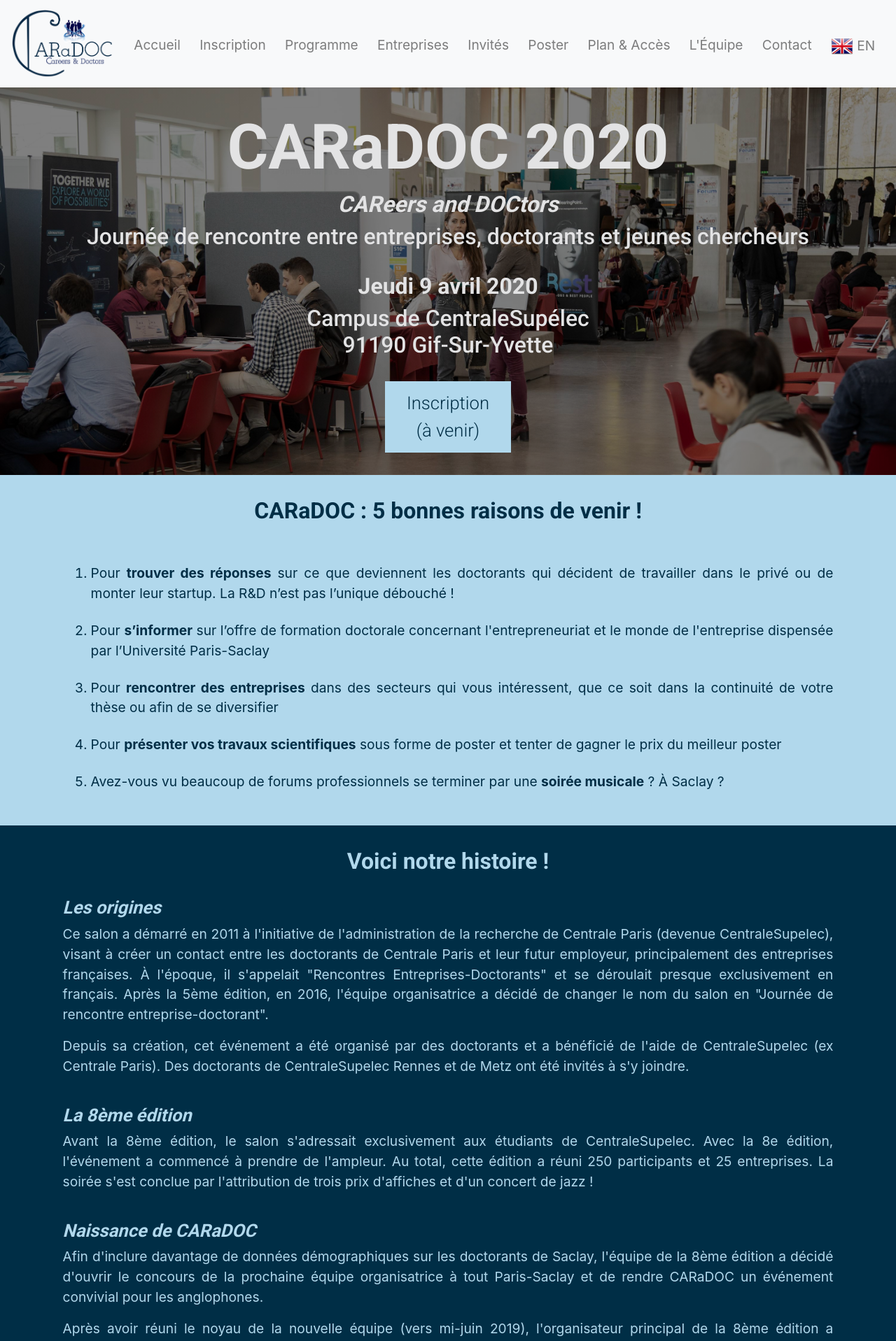
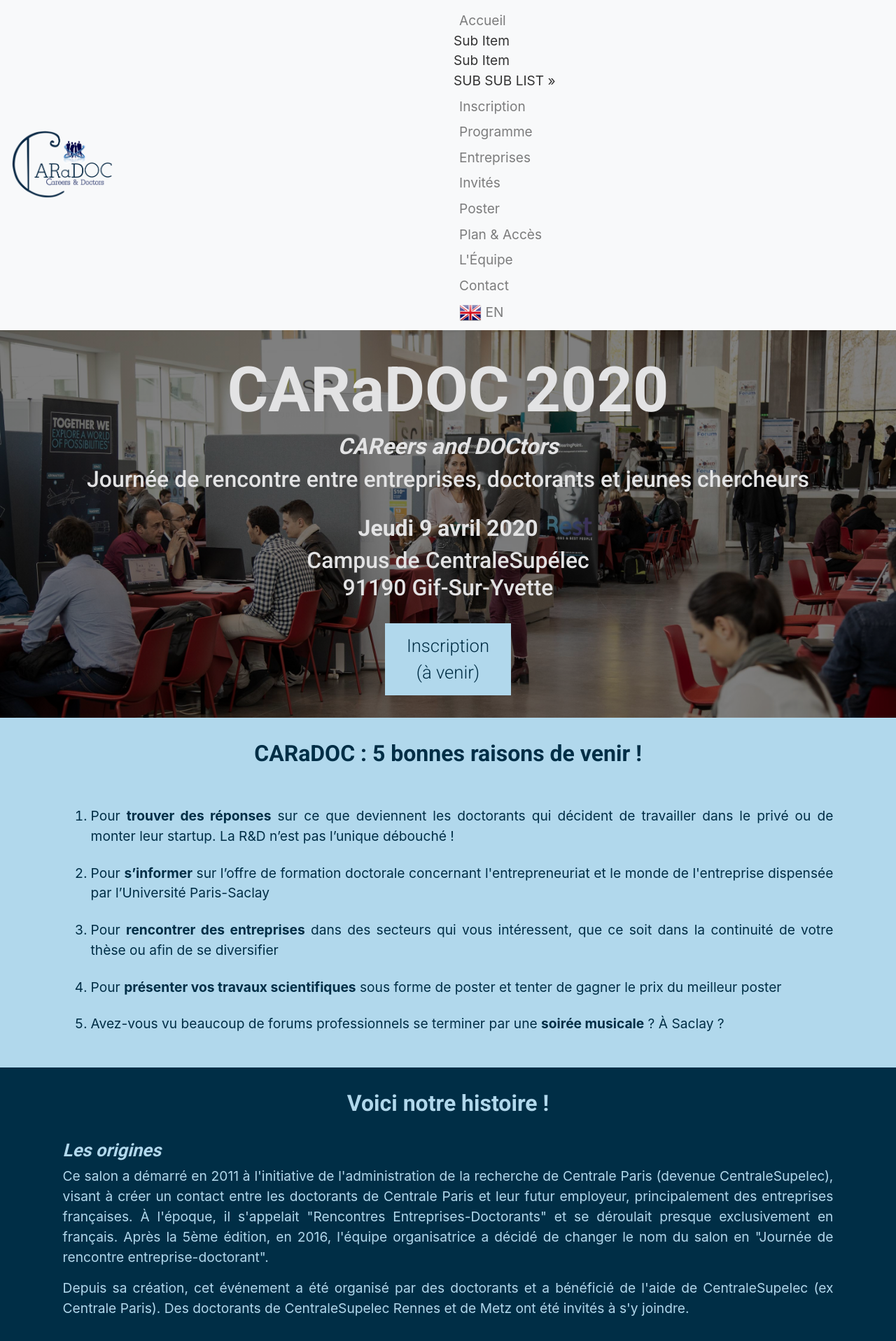
Before and after one commit to caradoc-paris-saclay/caradoc, a Jekyll site: the page built from assets/fr/index.html, in a window 1280 px wide. Shown: the top 1917 px of the page at 70% size. Built offline with Jekyll 4.4.1, drawn with Linux system fonts in a browser that asks for light colours; some web fonts are replaced.

Commit message:
Test for subitem display

```diff
--- a/_includes/header.html
+++ b/_includes/header.html
@@ -14,6 +14,11 @@
       <!-- ***************************************************************** -->
       <li class="nav-item mx-auto">
         <a class="nav-link" data-value="home" href="{{ site.baseurl }} {% link assets/fr/index.html %}">Accueil</a>
+        <ul class="navbar-sub">
+          <li class="nav-sub-item"><a href="#">Sub Item</a></li>
+          <li class="nav-sub-item"><a href="#">Sub Item</a></li>
+          <li class="nav-sub-item"><a href="#">SUB SUB LIST »</a>
+        <ul>
       </li>
       <!-- ***************************************************************** -->
       <li class="nav-item mx-auto">
--- a/assets/css/airspace.css
+++ b/assets/css/airspace.css
@@ -128,6 +128,12 @@
 
 header .nav-item{
   white-space: nowrap;
+}
+
+header .nav-item:hover nav-sub-item {display:block;}
+
+header .nav-sub-item{
+  display: : none;
 }
 
 header .nav-link{
```
